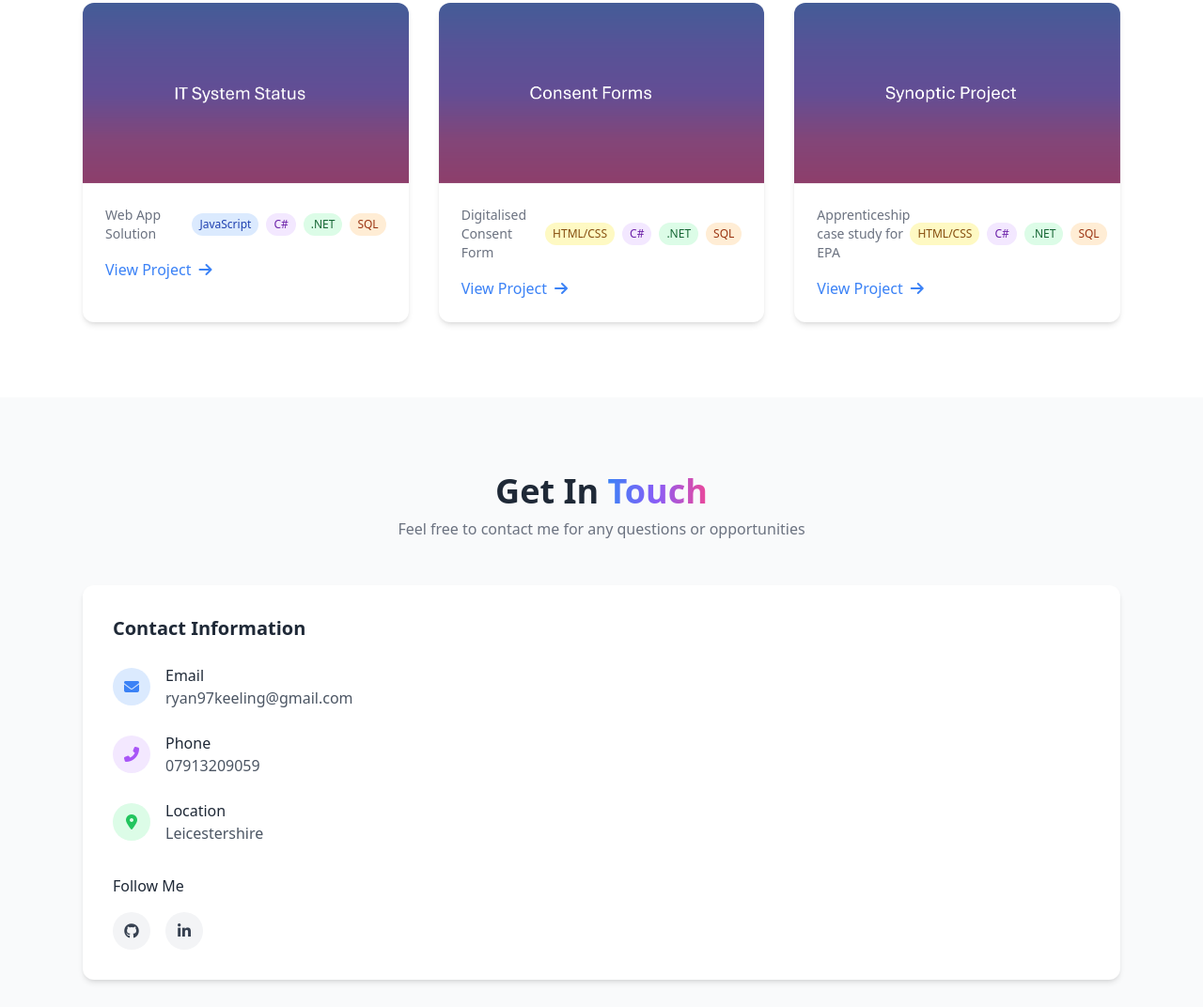
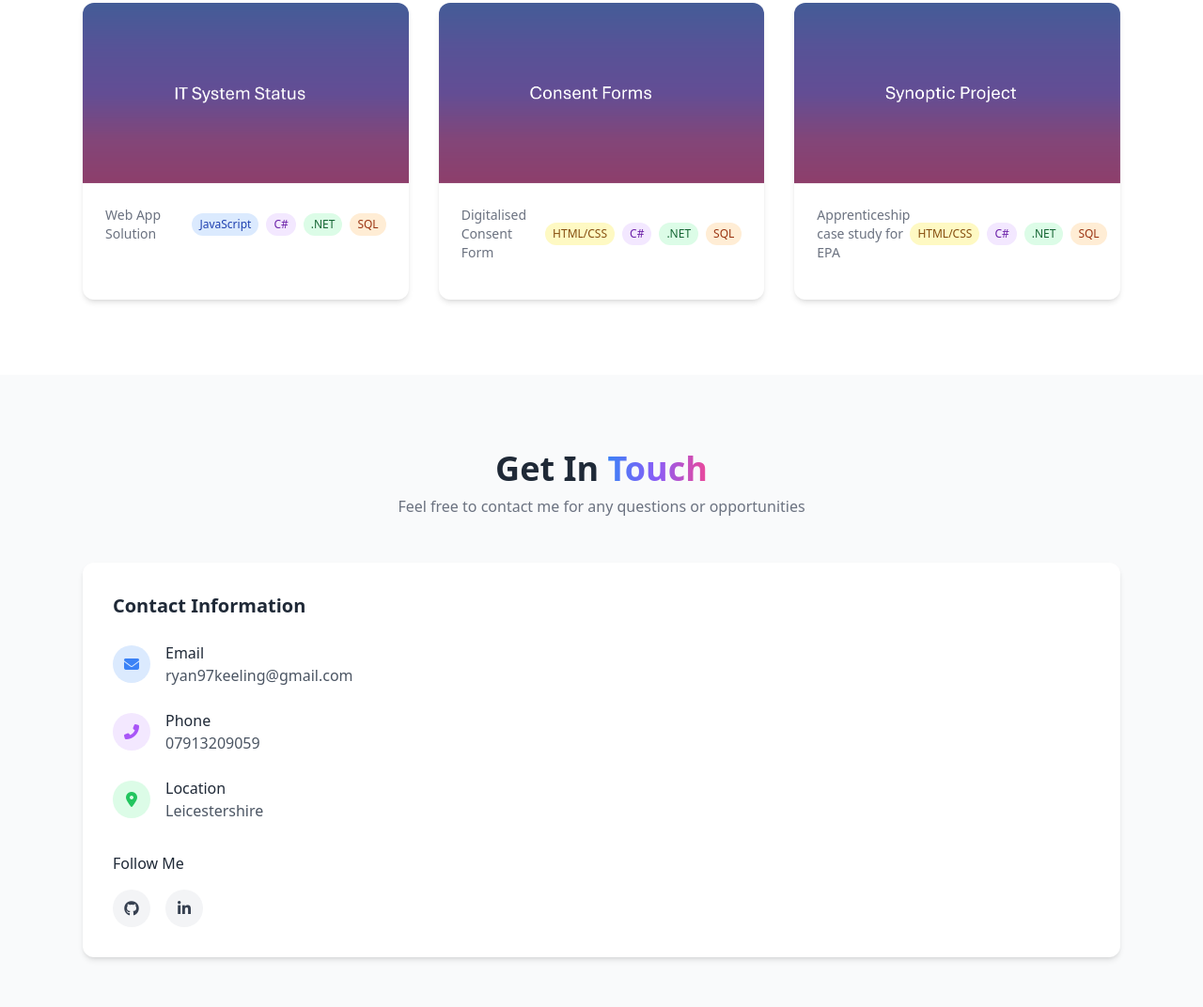
Before and after one commit to scribhue/RFK, a plain HTML site: page index.html in a window 1280 px wide. Shown: the part 2397-3469 px from the top of the page at 94% size. Drawn offline with nearby package versions, Linux system fonts and the light colour scheme.

Commit message:
Update index.html

```diff
--- a/index.html
+++ b/index.html
@@ -289,9 +289,9 @@
                                 <span class="px-2 py-1 bg-orange-100 text-orange-800 text-xs rounded-full">SQL</span>
                             </div>
                         </div>
-                        <a href="https://drive.google.com/file/d/1yT_TGhmZA-lzApHhsCdAgPVdZ6VEyc69/view?usp=sharing" class="text-blue-500 hover:text-blue-700 font-medium flex items-center">
+                     <!--   <a href="https://drive.google.com/file/d/1yT_TGhmZA-lzApHhsCdAgPVdZ6VEyc69/view?usp=sharing" class="text-blue-500 hover:text-blue-700 font-medium flex items-center">
                             View Project <i class="fas fa-arrow-right ml-2"></i>
-                        </a>
+                        </a> -->
                     </div>
                 </div>
 
@@ -318,8 +318,8 @@
                                 <span class="px-2 py-1 bg-orange-100 text-orange-800 text-xs rounded-full">SQL</span>
                             </div>
                         </div>
-                        <a href="https://drive.google.com/file/d/1bE-lbYM-FpK_br2_H3R1ZzGB4PEGY4nU/view?usp=sharing" class="text-blue-500 hover:text-blue-700 font-medium flex items-center">
-                            View Project <i class="fas fa-arrow-right ml-2"></i>
+                   <!--      <a href="https://drive.google.com/file/d/1bE-lbYM-FpK_br2_H3R1ZzGB4PEGY4nU/view?usp=sharing" class="text-blue-500 hover:text-blue-700 font-medium flex items-center">
+                            View Project <i class="fas fa-arrow-right ml-2"></i> -->
                         </a>
                     </div>
                 </div>
@@ -347,8 +347,8 @@
                                 <span class="px-2 py-1 bg-orange-100 text-orange-800 text-xs rounded-full">SQL</span>
                             </div>
                         </div>
-                        <a href="https://drive.google.com/file/d/1ogLaS5Hbh0ms4DsxnSo5xQkoBJpH-cJg/view?usp=sharing" class="text-blue-500 hover:text-blue-700 font-medium flex items-center">
-                            View Project <i class="fas fa-arrow-right ml-2"></i>
+             <!--           <a href="https://drive.google.com/file/d/1ogLaS5Hbh0ms4DsxnSo5xQkoBJpH-cJg/view?usp=sharing" class="text-blue-500 hover:text-blue-700 font-medium flex items-center">
+                            View Project <i class="fas fa-arrow-right ml-2"></i>  -->
                         </a>
                     </div>
                 </div>
```
